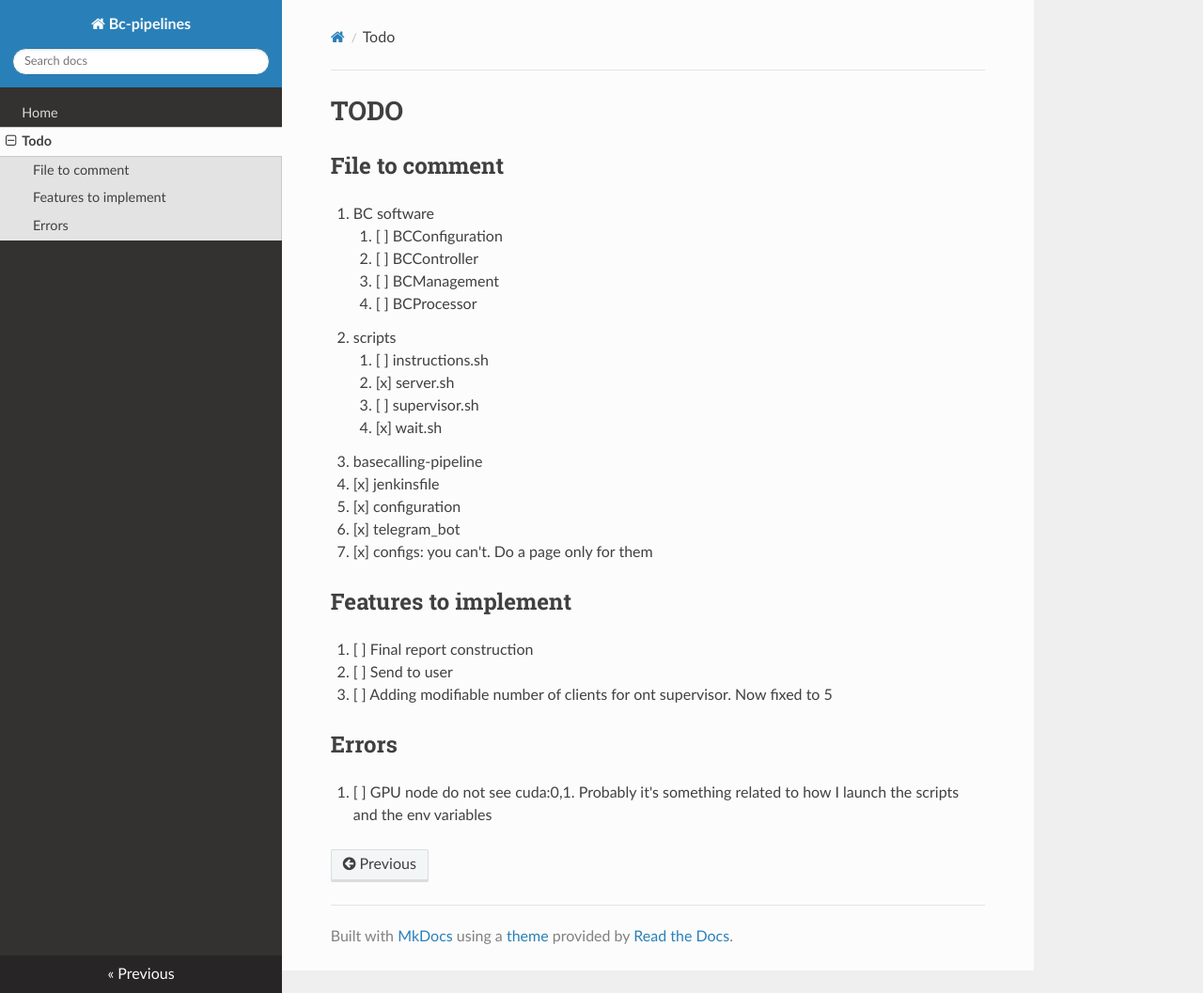
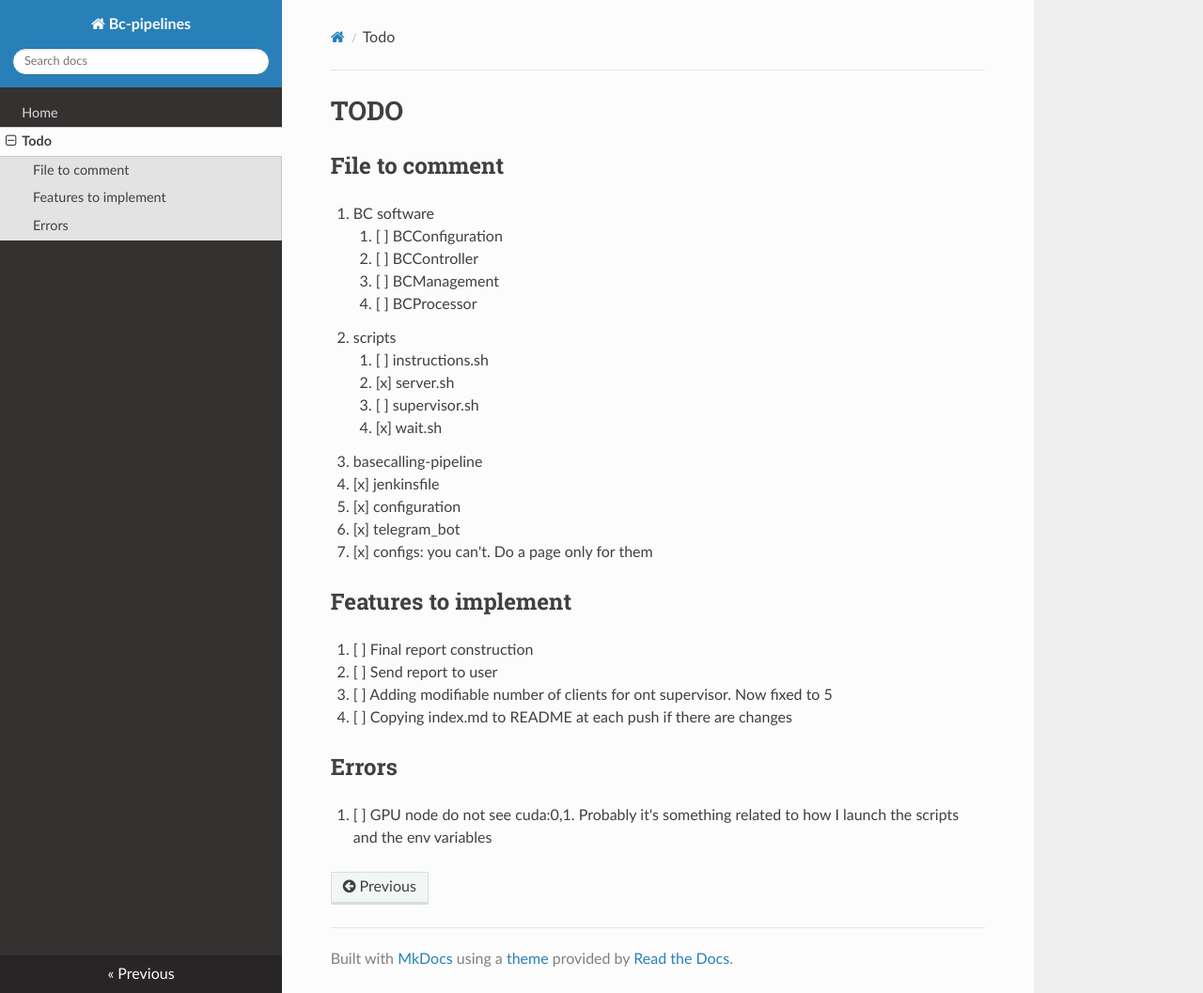
Before and after one commit to RodTol/BC-pipelines, an MkDocs documentation site: the page built from docs/todo.md, in a window 1280 px wide and 1057 px high. Shown: the whole window at 94% size. Built offline with MkDocs 1.6.1, drawn with Linux system fonts in a browser that asks for light colours; nearby versions of some CDN libraries.

```diff
--- a/docs/todo.md
+++ b/docs/todo.md
@@ -18,8 +18,9 @@
 
 ## Features to implement
 1. [ ] Final report construction
-2. [ ] Send to user
+2. [ ] Send report to user
 3. [ ] Adding modifiable number of clients for ont supervisor. Now fixed to 5
+4. [ ] Copying index.md to README at each push if there are changes
 
 ## Errors
 1. [ ] GPU node do not see cuda:0,1. Probably it's something related to how I launch
```
Also changed, not shown: 1 other file.
